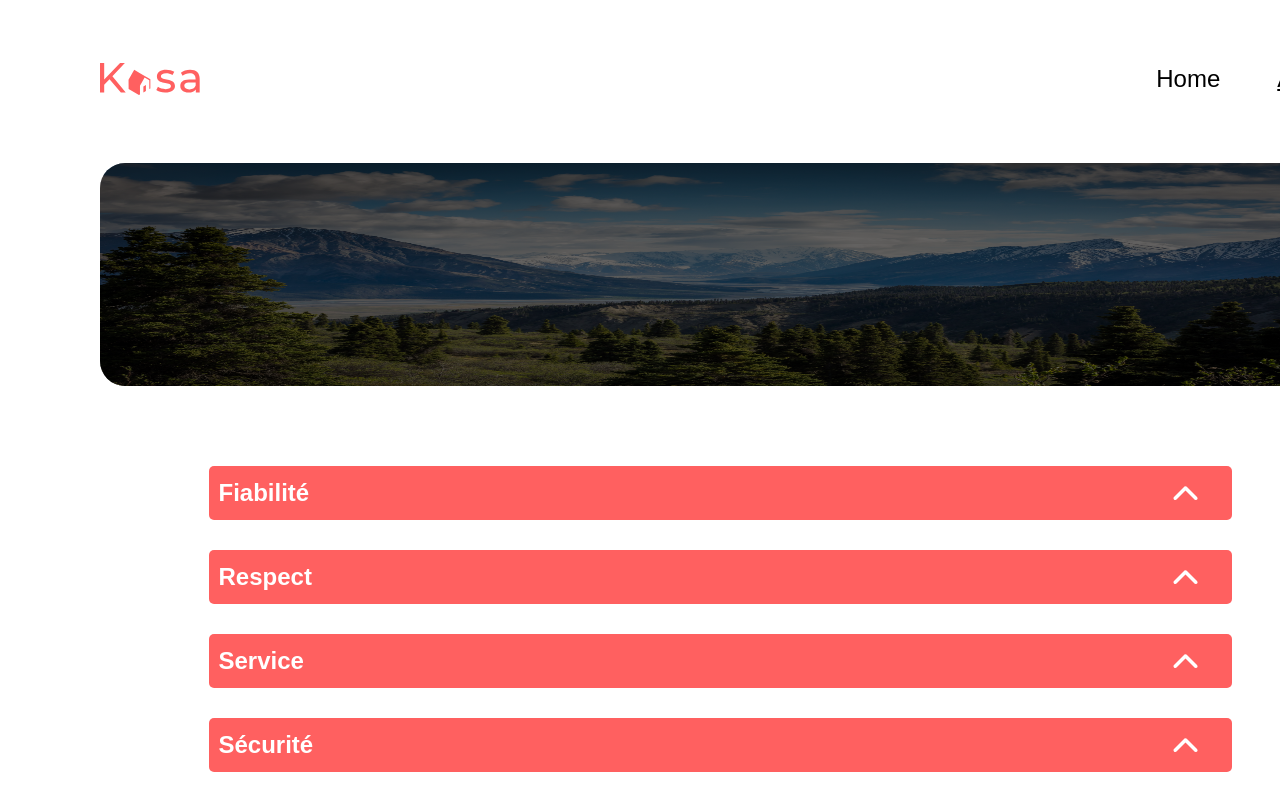
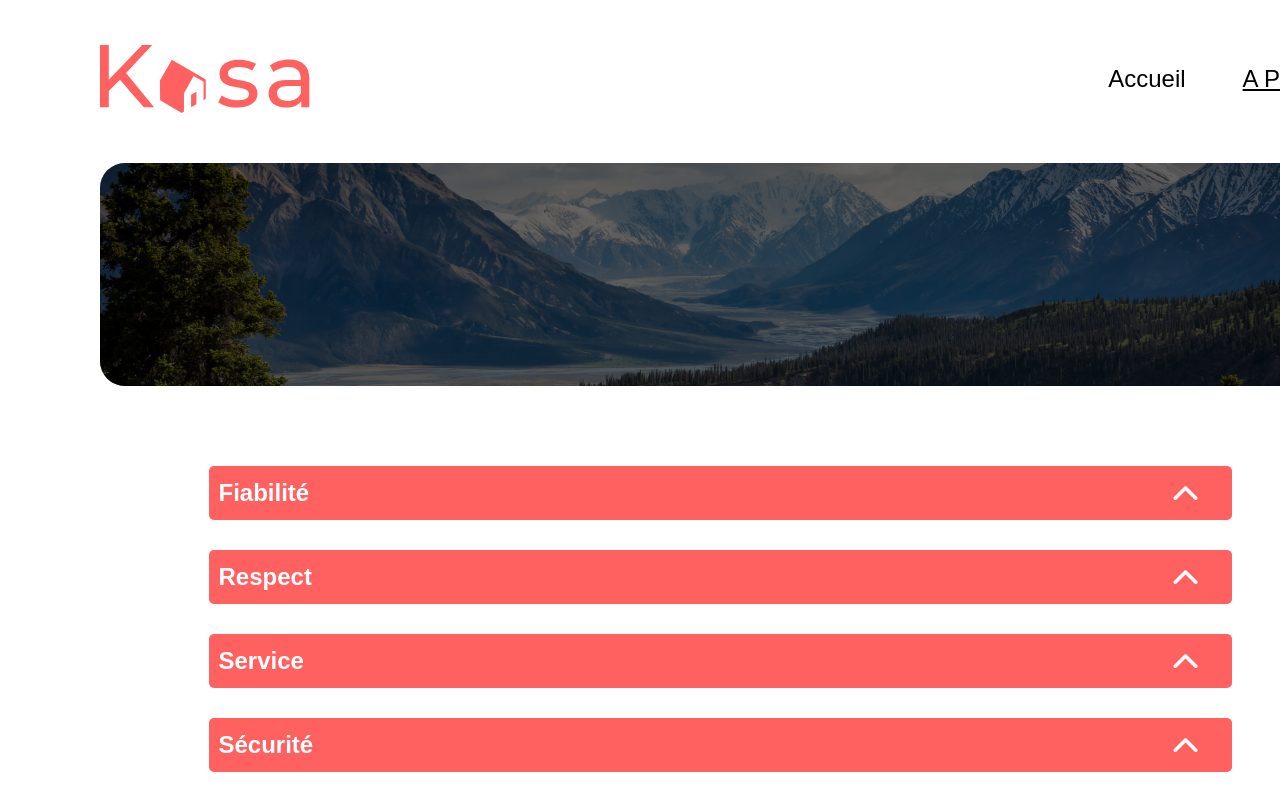
Before and after one commit to RKL715/P8---Kasa, a React (Vite) app: page /about in a window 1280 px wide. Shown: the top 800 px of the page. Built offline with nearby package versions, Linux system fonts and the light colour scheme.

Commit message:
styles improvements image object fit animation dropdown menu complete

```diff
--- a/src/components/common/Header.jsx
+++ b/src/components/common/Header.jsx
@@ -22,13 +22,13 @@ const Navbar = () => {
                 to="/"
             style={{ textDecoration: location.pathname === "/" ? "underline" : "none" }}
             >
-                Home
+                Accueil
             </NavLink>
             <NavLink
                 to="/about"
             style={{ textDecoration: location.pathname === "/about" ? "underline" : "none" }}
             >
-                About
+                A Propos
             </NavLink>
         </nav>
     )
--- a/src/components/home/Card.jsx
+++ b/src/components/home/Card.jsx
@@ -10,6 +10,7 @@ function Card({alt, image, figcaption, id}) {
       <div className={'card-handle'} onClick={handleClick}> {/* add an onClick event to the card that calls the handleClick function */}
     <figure className='card'> {/* create a figure element with a class of card */}
         <img src={image} alt={alt} /> {/* add an img element with the src and alt attributes */}
+        <div className={"overlay"}> {/* add a div element with a class of overlay */} </div>
         <figcaption>{figcaption}</figcaption> {/* add a figcaption element with the figcaption as the text */}
     </figure>
 
--- a/src/styles/_banner.scss
+++ b/src/styles/_banner.scss
@@ -12,7 +12,9 @@
     right: 0;
     bottom: 0;
     left: 0;
-    background: linear-gradient(rgba(0, 0, 0, 0.6), rgba(0, 0, 0, 0.6));
+    opacity: 0.6;
+    background: #000;
+    mix-blend-mode: darken;
     border-radius: 25px;
   }
   .banner { // Image
@@ -20,6 +22,7 @@
     height: 223px;
     flex-shrink: 0;
     border-radius: 25px;
+    object-fit: cover;
   }
   h1 { // Title
     position: absolute;
--- a/src/styles/_dropdown.scss
+++ b/src/styles/_dropdown.scss
@@ -18,7 +18,7 @@
     cursor: pointer;
     @include text-24(white);
     font-weight: 700;
-
+z-index: 1;
     .arrow {
         position: absolute;
         right: 60px;
@@ -37,20 +37,30 @@
     white-space: normal;
     @include text-18(black);
     font-weight: 400;
-display: none;
-    transition: transform 0.5s ease;
-    transform : translateY(-20px);
-
+    display: none;
     &.active {
-        transform: translateY(0);
+        animation: scaledown 0.5s ease;
         display: block;
-        height: auto;
     }
   }
 }
 
 
-
+// KEYFRAMES
+@keyframes scaledown    {
+    0% {
+        transform: translateY(-20px);
+      opacity: 0;
+    }
+  50% {
+        transform: translateY(-10px);
+    opacity: 0.3%;
+    }
+    100% {
+        transform: translateY(0px);
+        opacity: 1;
+    }
+}
 
 //control the button style with text, arrow background and color.
 // used in about page and logement page
--- a/src/styles/_header.scss
+++ b/src/styles/_header.scss
@@ -7,7 +7,9 @@ header {
   width: 1240px;
   height: 68px;
   img {
+    width: 210.322px;
     height: 68px;
+    flex-shrink: 0;
   }
   nav {
     height: 68px;
--- a/src/styles/_logement.scss
+++ b/src/styles/_logement.scss
@@ -6,9 +6,10 @@
   flex-direction: column;
 
   img {
-    width: 50%;
-    height: 50%;
     border-radius: 10px;
+    width: 1240px;
+    height: 415px;
+    flex-shrink: 0;
   }
 
   .logement_title {
--- a/src/styles/styles.css
+++ b/src/styles/styles.css
@@ -32,7 +32,9 @@ header {
   height: 68px;
 }
 header img {
+  width: 210.322px;
   height: 68px;
+  flex-shrink: 0;
 }
 header nav {
   height: 68px;
@@ -93,7 +95,9 @@ footer .footerContent img {
   right: 0;
   bottom: 0;
   left: 0;
-  background: linear-gradient(rgba(0, 0, 0, 0.6), rgba(0, 0, 0, 0.6));
+  opacity: 0.6;
+  background: #000;
+  mix-blend-mode: darken;
   border-radius: 25px;
 }
 .banner-background .banner {
@@ -101,6 +105,7 @@ footer .footerContent img {
   height: 223px;
   flex-shrink: 0;
   border-radius: 25px;
+  object-fit: cover;
 }
 .banner-background h1 {
   position: absolute;
@@ -156,7 +161,6 @@ footer .footerContent img {
   width: 340px;
   height: 340px;
   border-radius: 10px;
-  background: linear-gradient(180deg, rgba(255, 255, 255, 0) 0%, rgba(10, 10, 10, 0) 42%, rgba(4, 4, 4, 0.2) 99.99%, rgba(0, 0, 0, 0.5) 100%);
   contain: content;
 }
 .gallery-background .gallery figure img {
@@ -165,6 +169,7 @@ footer .footerContent img {
   width: 340px;
   height: 340px;
   border-radius: 10px;
+  object-fit: cover;
 }
 .gallery-background .gallery figure figcaption {
   padding: 20px;
@@ -173,6 +178,14 @@ footer .footerContent img {
   color: #FFF;
   font-size: 18px;
   font-weight: 700;
+}
+.gallery-background .gallery figure .overlay {
+  position: absolute;
+  top: 0;
+  left: 0;
+  width: 100%;
+  height: 100%;
+  background: linear-gradient(180deg, rgba(255, 255, 255, 0) 0%, rgba(10, 10, 10, 0) 42%, rgba(4, 4, 4, 0.2) 99.99%, rgba(0, 0, 0, 0.5) 100%);
 }
 
 .about {
@@ -210,9 +223,10 @@ footer .footerContent img {
   flex-direction: column;
 }
 .logement img {
-  width: 50%;
-  height: 50%;
   border-radius: 10px;
+  width: 1240px;
+  height: 415px;
+  flex-shrink: 0;
 }
 .logement .logement_title {
   color: #FF6060;
@@ -260,6 +274,7 @@ footer .footerContent img {
   font-weight: 500;
   white-space: nowrap;
   font-weight: 700;
+  z-index: 1;
 }
 .menu_container .menu_button .arrow {
   position: absolute;
@@ -281,13 +296,25 @@ footer .footerContent img {
   font-weight: 700;
   font-weight: 400;
   display: none;
-  transition: transform 0.5s ease;
-  transform: translateY(-20px);
 }
 .menu_container .menu_content_container.active {
-  transform: translateY(0);
+  animation: scaledown 0.5s ease;
   display: block;
-  height: auto;
+}
+
+@keyframes scaledown {
+  0% {
+    transform: translateY(-20px);
+    opacity: 0;
+  }
+  50% {
+    transform: translateY(-10px);
+    opacity: 0.3%;
+  }
+  100% {
+    transform: translateY(0px);
+    opacity: 1;
+  }
 }
 
 /*# sourceMappingURL=styles.css.map */
```
Also changed, not shown: src/styles/_gallery.scss (+11 -1 lines), 1 other file (tests, documents, lock files or other folders).
